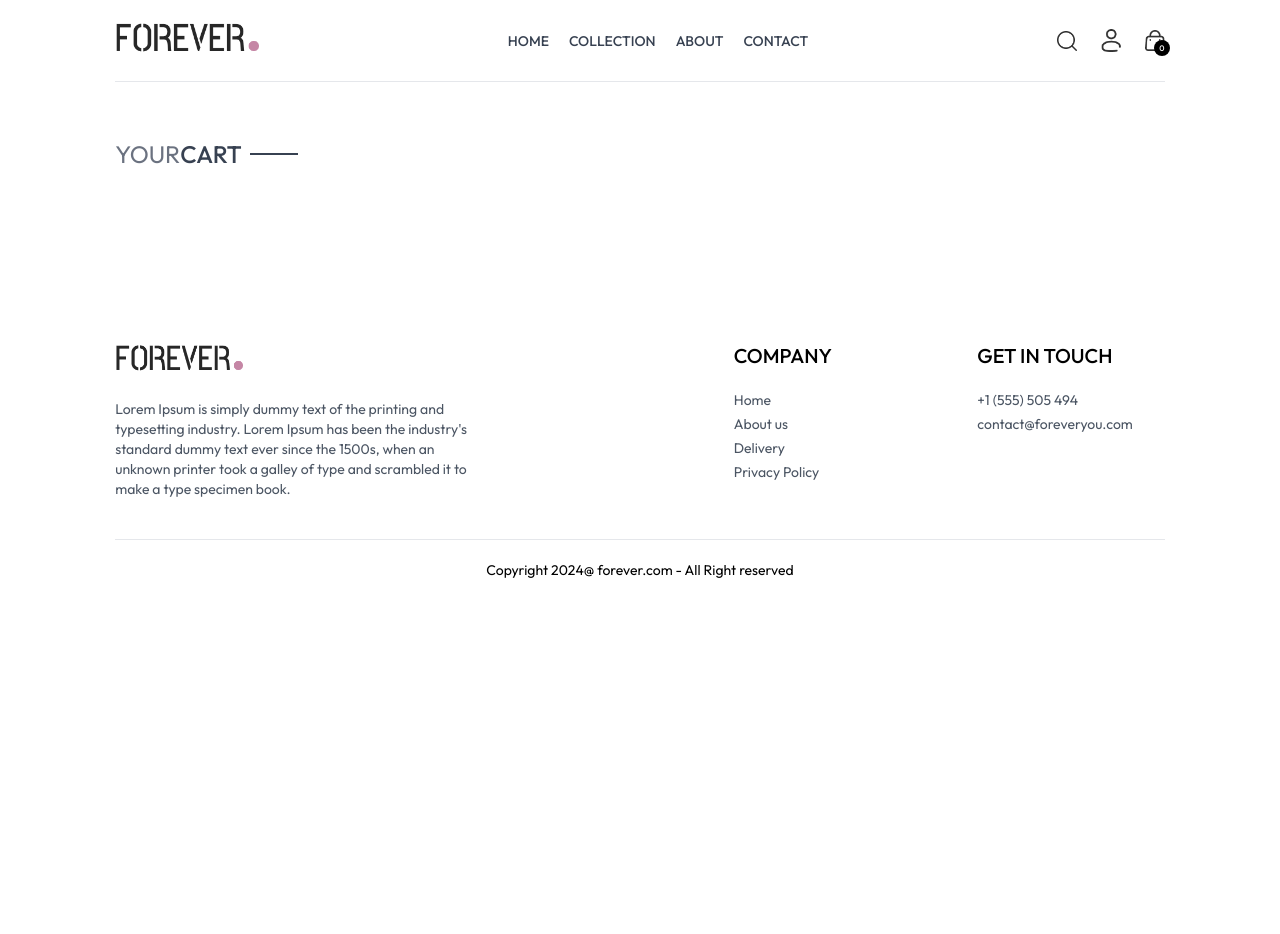
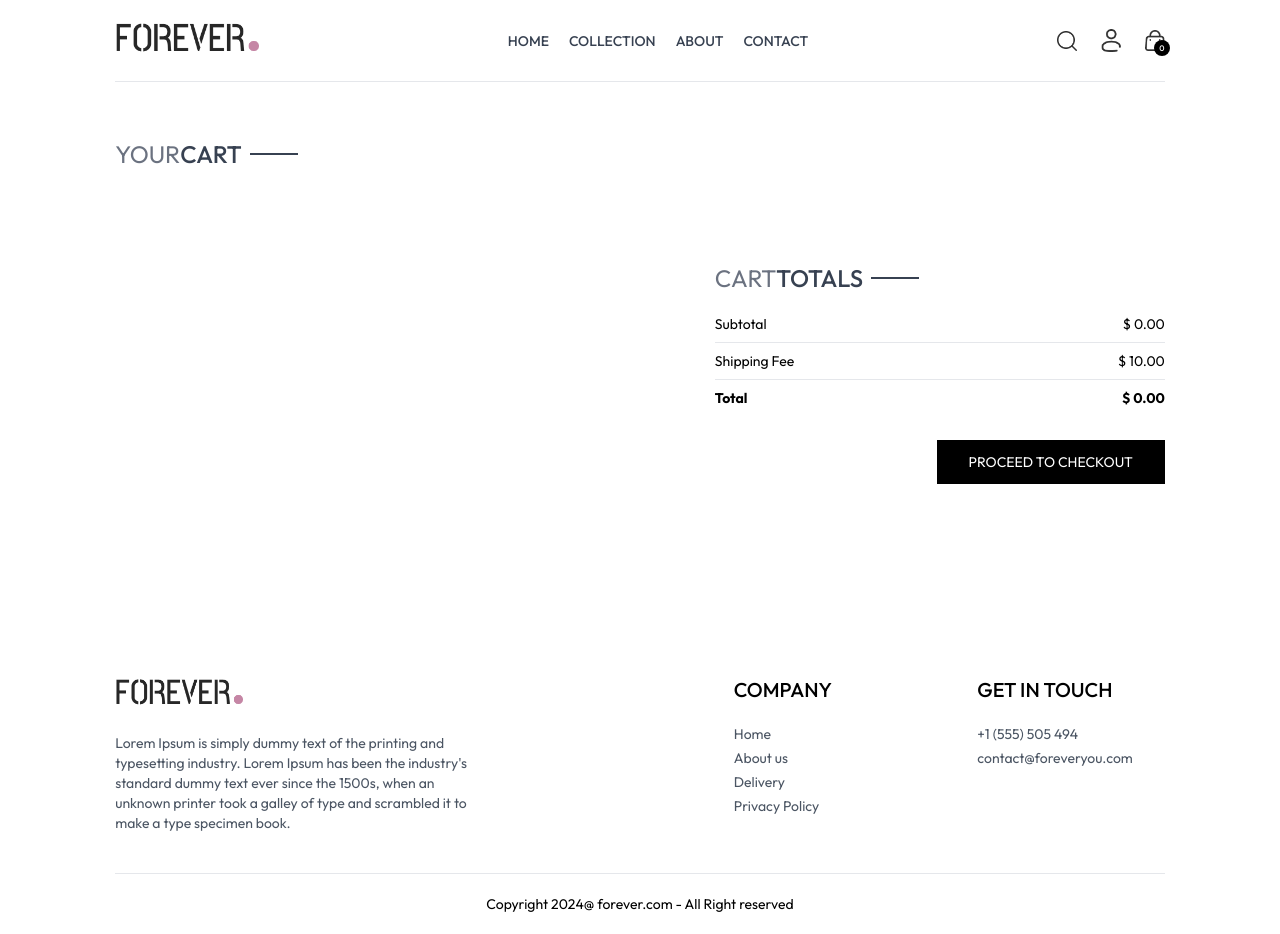
Before and after one commit to Ritesh810/Forever-Ecommerce, a React (Vite) app in the folder Forever app/: page /cart in a window 1280 px wide. Before the commit the page ends 800 px from the top, so only its background shows below. Built offline with nearby package versions, Linux system fonts and the light colour scheme.

Commit message:
place Order and remeaning cart funtionality Done

```diff
--- /dev/null
+++ b/Forever app/src/components/CartTotal.jsx
@@ -0,0 +1,35 @@
+import React, { useContext } from 'react'
+import { ShopContext } from '../context/ShopContext'
+import Title from './Title'
+
+function CartTotal() {
+
+   const {currency, getCartAmount, delivery_fee} = useContext(ShopContext)
+
+  return (
+    <div className='w-full'>
+        <div className='text-2xl'>
+            <Title text1={'CART'} text2={'TOTALS'} />
+        </div>
+
+        <div className='flex flex-col gap-2 mt-2 text-sm'>
+            <div className='flex justify-between'>
+                <p>Subtotal</p>
+                <p>{currency} {getCartAmount()}.00</p>
+            </div>
+            <hr />
+            <div className='flex justify-between'>
+                <p>Shipping Fee</p>
+                <p>{currency} {delivery_fee}.00</p>
+            </div>
+            <hr />
+            <div className='flex justify-between'>
+                <b>Total</b>
+                <b>{currency} {getCartAmount() === 0 ? 0 : getCartAmount() + delivery_fee}.00</b>
+            </div>
+        </div>
+    </div>
+  )
+}
+
+export default CartTotal
--- a/Forever app/src/context/ShopContext.jsx
+++ b/Forever app/src/context/ShopContext.jsx
@@ -1,6 +1,7 @@
 import { createContext, useEffect, useState } from "react";
 import { products } from "../assets/assets"
 import { toast } from "react-toastify";
+import { useNavigate } from "react-router-dom";
 
 export const ShopContext = createContext();
 
@@ -10,7 +11,9 @@ const ShopContextProvider = (props) => {
     const delivery_fee = 10;
     const [search, setSearch] = useState('')
     const [showSearch, setShowSearch] = useState(false)
-    const [cartItems, setCartItems] = useState([]);
+    const [cartItems, setCartItems] = useState({});
+    const navigate = useNavigate();
+
 
     const addToCart = (itemId, size) => {
 
@@ -50,11 +53,37 @@ const ShopContextProvider = (props) => {
         return totalCount;
     }
 
+    const updateQuantity = async (itemId, size, quantity) => {
+        let cartData = structuredClone(cartItems);
+
+        cartData[itemId][size] = quantity;
+
+        setCartItems(cartData);
+    }
+
+    const getCartAmount = () => {
+        let totalAmount = 0;
+        for(const items in cartItems){
+          let itemInfo = products.find((product) => product._id === items);
+          for(const item in cartItems[items]){
+            try {
+                if(cartItems[items][item] > 0){
+                    totalAmount += itemInfo.price * cartItems[items][item];
+                }
+            } catch (error) {
+
+            }
+          }
+        }
+        return totalAmount;
+    }
+
     const value = {
         products, currency, delivery_fee,
         search, setSearch, showSearch, setShowSearch,
         cartItems, addToCart,
-        getCartCount
+        getCartCount, updateQuantity,
+        getCartAmount, navigate
     }
 
     return(
--- a/Forever app/src/pages/Cart.jsx
+++ b/Forever app/src/pages/Cart.jsx
@@ -1,10 +1,12 @@
 import React, { useContext, useEffect, useState } from 'react'
 import { ShopContext } from '../context/ShopContext'
 import Title from '../components/Title';
+import { assets } from '../assets/assets';
+import CartTotal from '../components/CartTotal';
 
 function Cart() {
 
-  const { products, currency, cartItems } = useContext(ShopContext)
+  const { products, currency, cartItems, updateQuantity, navigate } = useContext(ShopContext)
 
   const [cartData, setCartData] = useState([]);
 
@@ -36,8 +38,33 @@ function Cart() {
         {
           cartData.map((item, index) => {
             const productData = products.find((product) => product._id === item._id);
+
+            return (
+              <div key={index} className='py-4 border-t border-b text-gray-700 grid grid-cols-[4fr_0.5fr_0.5fr] sm:grid-cols-[4fr_2fr_0.5fr] items-center gap-4'>
+                <div className='flex item-start gap-6'>
+                  <img src={productData.image[0]} alt="product img" className='w-16 sm:w-20' />
+                  <div>
+                    <p className='text-xs sm:text-lg font-medium'>{productData.name}</p>
+                    <div className='flex items-center gap-5 mt-2'>
+                      <p>{currency}{productData.price}</p>
+                      <p className='px-2 sm:px-3 sm:py-1 border bg-slate-50'>{item.size}</p>
+                    </div>
+                  </div>
+                </div>
+                <input onClick={(e) => e.target.value === '' || e.target.value === '0' ? null : updateQuantity(item._id, item.size, Number(e.target.value))} className='border max-w-10 sm:max-w-20 px-1 sm:px-2 py-1' type="number" min={1} defaultValue={item.quantity} />
+                <img onClick={() => updateQuantity(item._id, item.size, item.quantity)} src={assets.bin_icon} alt="bin icon" className='w-4 mr-4 sm:w-5 cursor-pointer' />
+              </div>
+            )
           })
         }
+      </div>
+      <div className='flex justify-end my-20'>
+        <div className='w-full sm:w-[450px]'>
+          <CartTotal />
+          <div className='w-full text-end'>
+            <button onClick={() => navigate('/place-order')} className='bg-black text-white text-sm my-8 px-8 py-3'>PROCEED TO CHECKOUT</button>
+          </div>
+        </div>
       </div>
     </div>
   )
--- a/Forever app/src/pages/Orders.jsx
+++ b/Forever app/src/pages/Orders.jsx
@@ -1,8 +1,45 @@
-import React from 'react'
+import React, { useContext } from 'react'
+import { ShopContext } from '../context/ShopContext'
+import Title from '../components/Title'
 
 function Orders() {
+
+  const { products, currency} = useContext(ShopContext)
+
   return (
-    <div>Orders</div>
+    <div className='border-t pt-16'>
+      <div className='text-2xl'>
+        <Title text1={'MY'} text2={'ORDERS'} />
+      </div>
+
+      <div>
+        {
+          products.slice(1, 4).map((item, index) => (
+            <div key={index} className='py-4 border-b text-gray-700 flex flex-col md:flex-row md:items-center md:justify-between gap-4'>
+              <div className='flex items-start gap-6 text-sm'>
+                <img className='w-16 sm:w-24' src={item.image[0]} alt="product image" />
+                <div>
+                  <p className='sm:text-base font-medium'>{item.name}</p>
+                  <div className='flex items-center gap-3 mt-2 text-base text-gray-700'>
+                    <p>{currency} {item.price}</p>
+                    <p>Quantity: 1</p>
+                    <p>Size: M</p>
+                  </div>
+                  <p className='mt-2'>Date: <span className='text-gray-400'>25, jul, 2025 </span></p>
+                </div>
+              </div>
+              <div className='md:w-1/2 flex justify-between'>
+                <div className='flex items-center gap-2'>
+                  <p className='min-w-2 h-2 rounded-full bg-green-500'></p>
+                  <p className='text-small text-base'>Ready to Ship</p>
+                </div>
+                <button>Track Order</button>
+              </div>
+            </div>
+          ))
+        }
+      </div>
+    </div>
   )
 }
 
--- a/Forever app/src/pages/PlaceOrder.jsx
+++ b/Forever app/src/pages/PlaceOrder.jsx
@@ -1,8 +1,69 @@
-import React from 'react'
+import React, { useContext } from 'react'
+import Title from '../components/Title'
+import CartTotal from '../components/CartTotal'
+import { assets } from '../assets/assets'
+import { ShopContext } from '../context/ShopContext';
 
 function PlaceOrder() {
+
+  const [method, setMethod] = useState('cod');
+
+  const {navigate} = useContext(ShopContext);
+
   return (
-    <div>PlaceOrder</div>
+    <div className='flex flex-col sm:flex-row justify-between gap-4 pt-5 sm:pt-14 min-h[80vh] border-t'>
+      {/* Left Side */}
+      <div className='flex flex-col gap-4 w-full sm:w-[480px]'>
+
+        <div className='text-xl sm:text-2xl my-3'>
+          <Title text1={'DELIVERY'} text2={'INFORMATION'} />
+        </div>
+        <div className='flex gap-3'>
+          <input type="text" placeholder='First Name' className='border border-gray-300 rounded py-1.5 px-3.5 w-full'  />
+          <input type="text" placeholder='Last Name' className='border border-gray-300 rounded py-1.5 px-3.5 w-full'  />
+        </div>
+        <input type="email" placeholder='Email Address' className='border border-gray-300 rounded py-1.5 px-3.5 w-full'  />
+        <input type="text" placeholder='Street' className='border border-gray-300 rounded py-1.5 px-3.5 w-full'  />
+        <div className='flex gap-3'>
+          <input type="text" placeholder='City' className='border border-gray-300 rounded py-1.5 px-3.5 w-full'  />
+          <input type="text" placeholder='State' className='border border-gray-300 rounded py-1.5 px-3.5 w-full'  />
+        </div>
+        <div className='flex gap-3'>
+          <input type="number" placeholder='Zip Code' className='border border-gray-300 rounded py-1.5 px-3.5 w-full'  />
+          <input type="text" placeholder='Country' className='border border-gray-300 rounded py-1.5 px-3.5 w-full'  />
+        </div>
+        <input type="number" placeholder='Phone Number' className='border border-gray-300 rounded py-1.5 px-3.5 w-full'  />
+      </div>
+
+      {/* Right Side */}
+      <div className='mt-8'>
+        <div className='mt-8 min-w-80'>
+          <CartTotal />
+        </div>
+
+        <div className='mt-12'>
+          <Title text1={'PAYMENT'} text2={'METHOD'} />
+            {/* Payment Method Selection */}
+            <div className='flex gap-3 flex-col lg:flex-row'>
+              <div onClick={() => setMethod('stripe')} className='flex items-center gap-3 border p-2 px-3 cursor-pointer'>
+                <p className={`min-w-3.5 h-3.5 border rounded-full ${method === 'stripe' ? 'bg-green-400' : ''}`}></p>
+                <img className='h-5 mx-4' src={assets.stripe_logo} alt="stripe logo" />
+              </div>
+              <div onClick={() => setMethod('razorpay')} className='flex items-center gap-3 border p-2 px-3 cursor-pointer'>
+                <p className={`min-w-3.5 h-3.5 border rounded-full ${method === 'razorpay' ? 'bg-green-400' : ''}`}></p>
+                <img className='h-5 mx-4' src={assets.razorpay_logo} alt="razorpay logo" />
+              </div>
+              <div onClick={() => setMethod('cod')} className='flex items-center gap-3 border p-2 px-3 cursor-pointer'>
+                <p className={`min-w-3.5 h-3.5 border rounded-full ${method === 'cod' ? 'bg-green-400' : ''}`}></p>
+                <p className='text-gray-500 text-sm font-medium mx-4'>CASH ON DELIVERY</p>
+              </div>
+            </div>
+            <div className='w-full text-end mt-8'>
+              <button onClick={() => navigate('/orders')} className='bg-black text-white px-16 py-3 text-sm'>PLACE ORDER</button>
+            </div>
+        </div>
+      </div>
+    </div>
   )
 }
 
```
